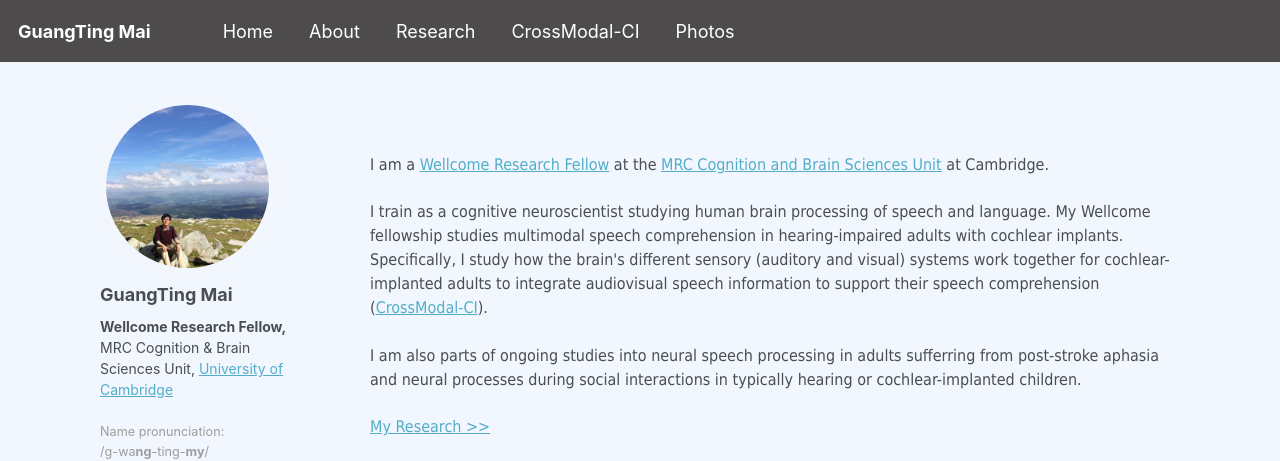
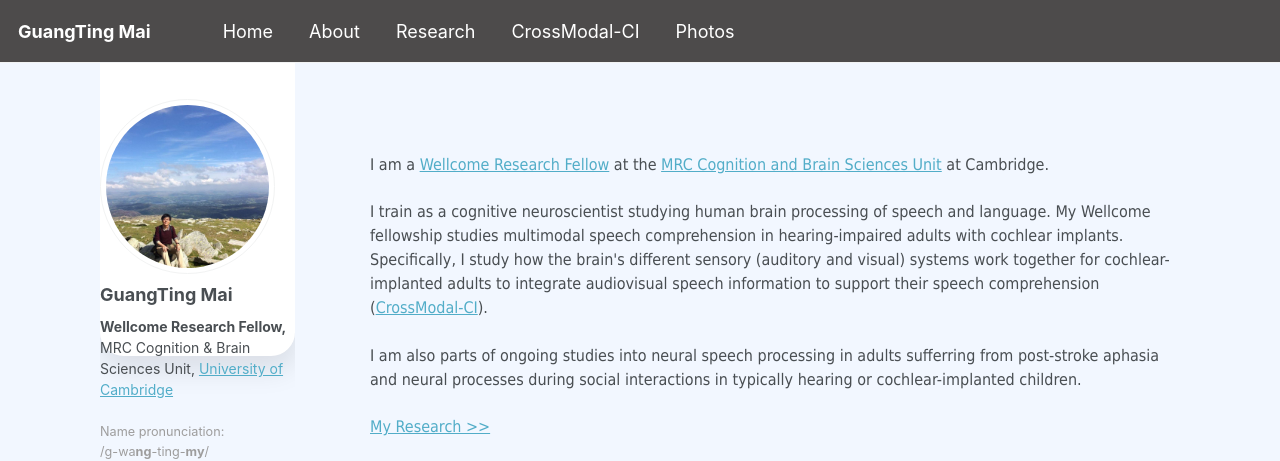
Before and after one commit to guangtingmai/guangtingmai.github.io, a Jekyll site: the page built from _pages/readme.html, in a window 1280 px wide. Shown: the top 461 px of the page. Built offline with Jekyll 4.4.1, drawn with Linux system fonts in a browser that asks for light colours; some web fonts are replaced.

Commit message:
Update custom.scss

```diff
--- a/_sass/custom.scss
+++ b/_sass/custom.scss
@@ -76,3 +76,20 @@ html, body {
   max-width: 100%;
   margin: 0 0;
 }
+
+.sidebar {
+  position: relative;
+}
+
+.sidebar::before {
+  content: "";
+  position: absolute;
+  top: 0;            /* Start at top of sidebar */
+  left: 0;
+  right: 0;
+  height: 320px;     /* Adjust until it covers profile + bio + follow */
+  background: #fff;
+  border-radius: 24px;
+  box-shadow: 2px 14px 28px rgba(0,0,0,0.1);
+  z-index: -1;       /* Make it appear behind the content */
+}
```
